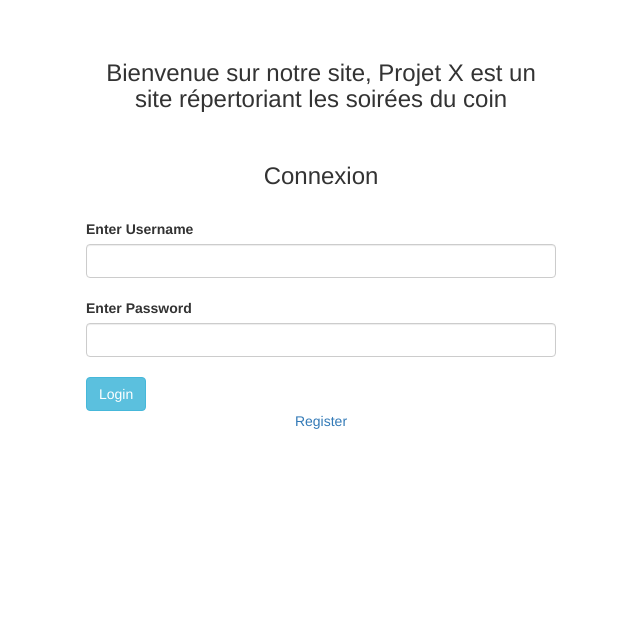
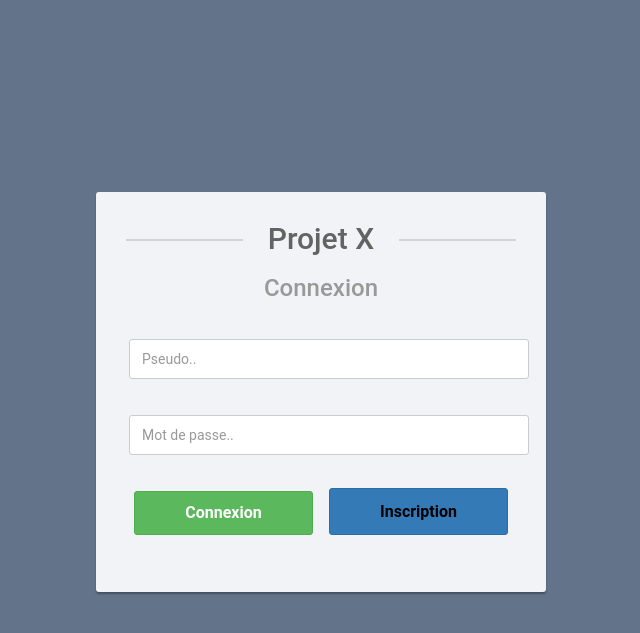
Before and after one commit to rastain42/php_exam, a PHP site: page /index.php?action=home in a window 1280 px wide. Shown: the top 633 px of the page, without its empty margins (319-959 px from the left). Run offline with PHP 8.4, Linux system fonts and the light colour scheme.

Commit message:
pretty auth

```diff
--- a/css/publish-question.css
+++ b/css/publish-question.css
@@ -13,12 +13,29 @@ body {
 }
 .form-control, .btn {
 	border-radius: 3px;
+	margin: 2%;
 }
+#wrap{
+	width: 100%;
+	height: 100%;
+	margin-top: 15%;
+}
+#buttonRow{
+	display: flex;
+	justify-content: space-between;
+}
+
 .signup-form {
 	width: 450px;
 	margin: 0 auto;
 	padding: 30px 0;
   	font-size: 15px;
+	color: #999;
+	border-radius: 3px;
+	margin-bottom: 15px;
+	background: #f2f3f7;
+	box-shadow: 0px 2px 2px rgba(0, 0, 0, 0.3);
+	padding: 30px;
 }
 .signup-form h2 {
 	color: #636363;
@@ -45,14 +62,6 @@ body {
 	color: #999;
 	margin-bottom: 30px;
 	text-align: center;
-}
-.signup-form form {
-	color: #999;
-	border-radius: 3px;
-	margin-bottom: 15px;
-	background: #f2f3f7;
-	box-shadow: 0px 2px 2px rgba(0, 0, 0, 0.3);
-	padding: 30px;
 }
 .signup-form .form-group {
 
--- a/home.php
+++ b/home.php
@@ -12,6 +12,7 @@
            <title>Accueil</title>
       </head>
       <body>
+      <?php include 'navbar.php'?>
            <br /><br />
            <div class="container" style="width:500px;">
                 <h3>Bienvenue sur cette page d'acceuil en travaux</h3>
--- a/index.php
+++ b/index.php
@@ -74,54 +74,70 @@
            <script src="https://ajax.googleapis.com/ajax/libs/jquery/2.2.0/jquery.min.js"></script>
            <link rel="stylesheet" href="https://maxcdn.bootstrapcdn.com/bootstrap/3.3.6/css/bootstrap.min.css" />
            <script src="https://maxcdn.bootstrapcdn.com/bootstrap/3.3.6/js/bootstrap.min.js"></script>
+           <link rel="stylesheet" href="css/publish-question.css" />
       </head>
       <body>
-           <br /><br />
-           <div class="container" style="width:500px;">
-                <h3 align="center">Bienvenue sur notre site, Projet X est un site répertoriant les soirées du coin</h3>
-                <br />
+          <div id=wrap>
+           <div class="signup-form">
+               <h2>Projet X</h2>
                 <?php
                 if(isset($_GET["action"]) == "login")
                 {
                 ?>
-                <h3 align="center">Connexion</h3>
-                <br />
+                <h3 class="hint-text">Connexion</h3>
                 <form method="post">
-                     <label>Enter Username</label>
-                     <input type="text" name="username" class="form-control" />
-                     <br />
-                     <label>Enter Password</label>
-                     <input type="password" name="password" class="form-control" />
-                     <br />
-                     <input type="submit" name="login" value="Login" class="btn btn-info" />
-                     <br />
-                     <p align="center"><a href="index.php">Register</a></p>
+
+                    <div class="form-group">
+	          		<div class="row">
+	          			<div class="col"><input type="text" class="form-control" name="username" placeholder="Pseudo.." required="required"></div>
+	          		</div>
+                    </div>
+
+                    <div class="form-group">
+	          		<div class="row">
+	          			<div class="col"><input type="password" class="form-control" placeholder="Mot de passe.." name="password" required="required"></div>
+	          		</div>
+                    </div>
+
+                    <div class="form-group" id="buttonRow">
+                         <input type="submit" name="login" value="Connexion" class="btn btn-success btn-lg btn-block rounded" />
+                         <button class="btn btn-primary btn-lg btn-block rounded"><a href="index.php">Inscription</a> </button>
+                    </div>
                 </form>
                 <?php
                 }
                 else
                 {
                 ?>
-                <h3 align="center">Inscription</h3>
-                <br />
-                <!-- (Username, Password, Email, RegisterDate, AuthorityLevel) -->
+                <h3 class="hint-text">Inscription </h3>
                 <form method="post">
-                     <label>Pseudo : (max 60 caractères)</label>
-                     <input type="text" name="username" class="form-control" />
-                     <br />
-                     <label>Email : (max 320 caractères)</label>
-                     <input type="text" name="email" class="form-control" />
-                     <br />
-                     <label>Mot de passe :</label>
-                     <input type="password" name="password" class="form-control" />
-                     <br />
-                     <input type="submit" name="register" value="Inscription" class="btn btn-info" />
-                     <br />
-                     <p align="center"><a href="index.php?action=login">Login</a></p>
+                    <div class="form-group">
+	          		<div class="row">
+                              <label>Pseudo : (max 60 caractères)</label>
+	          			<div class="col"><input type="text" name="username" placeholder="..." class="form-control" />  </div>
+	          		</div>
+                    </div>
+                    <div class="form-group">
+	          		<div class="row">
+                              <label>Email : (max 320 caractères)</label>
+	          			<div class="col"><input type="text" name="email" placeholder="..." class="form-control" />    </div>
+	          		</div>
+                    </div>
+                    <div class="form-group">
+	          		<div class="row">
+                              <label>Mot de passe :</label>
+	          			<div class="col"><input type="password" name="password" placeholder="..." class="form-control" />      </div>
+	          		</div>
+                    </div>
+                    <div class="form-group" id="buttonRow">
+                         <input type="submit" name="register" value="Inscription" class="btn btn-primary btn-lg btn-block rounded" />
+                         <button class="btn btn-success btn-lg btn-block rounded"><a href="index.php?action=login">Connexion</a> </button>
+                    </div>
                 </form>
                 <?php
                 }
                 ?>
-           </div>
-      </body>
+          </div>
+          </div>
+     </body>
  </html>
```
